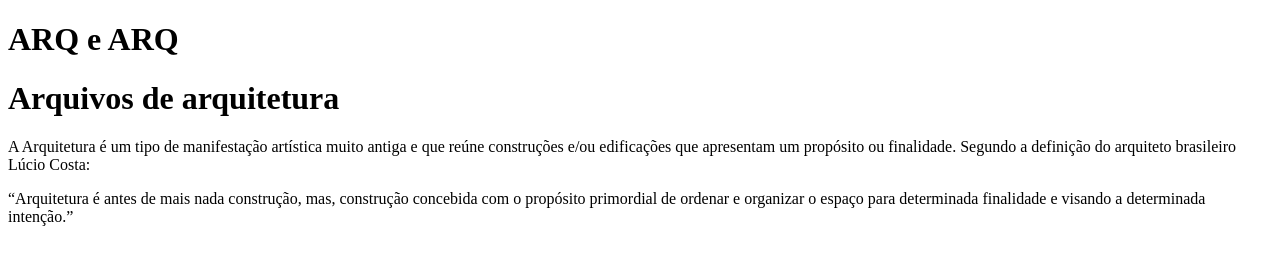
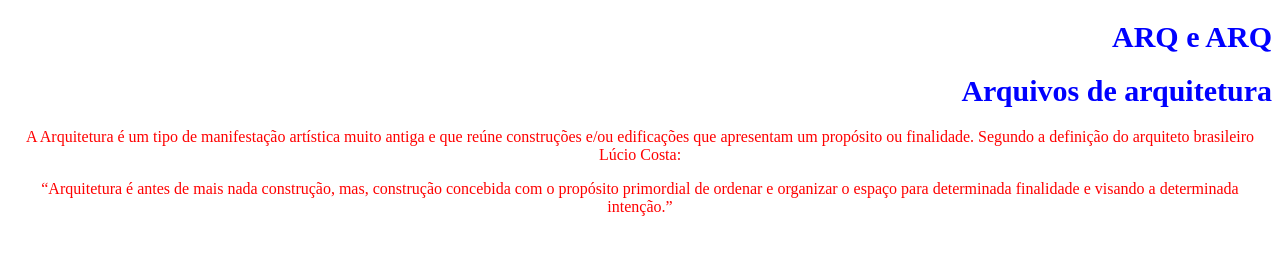
Before and after one commit to thaisramos09/arquitetura, a plain HTML site: page index.html in a window 1280 px wide. Drawn offline with Linux system fonts and the light colour scheme.

Commit message:
17/10/23

```diff
--- a/index.html
+++ b/index.html
@@ -2,6 +2,7 @@
 <html lang="pt-BR">
     <head>
         <meta charset="UTF-8">
+        <link rel="stylesheet" href="style.css" />
         <title>ARQ e ARQ</title>
     </head>
  <body>
--- a/style.css
+++ b/style.css
@@ -1,3 +1,10 @@
 p{
     color:red;
+    text-align: center;
 }
+
+h1{
+    color:blue;
+    text-align: right;
+    font-size: 30px;
+}
```
